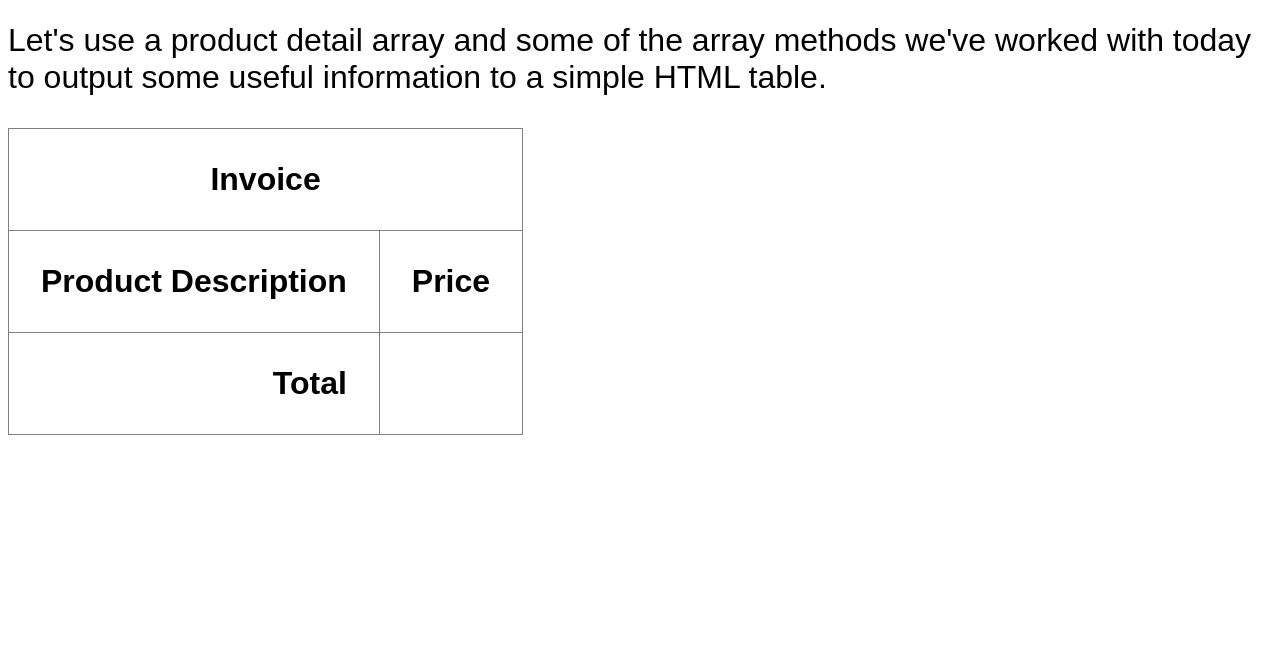
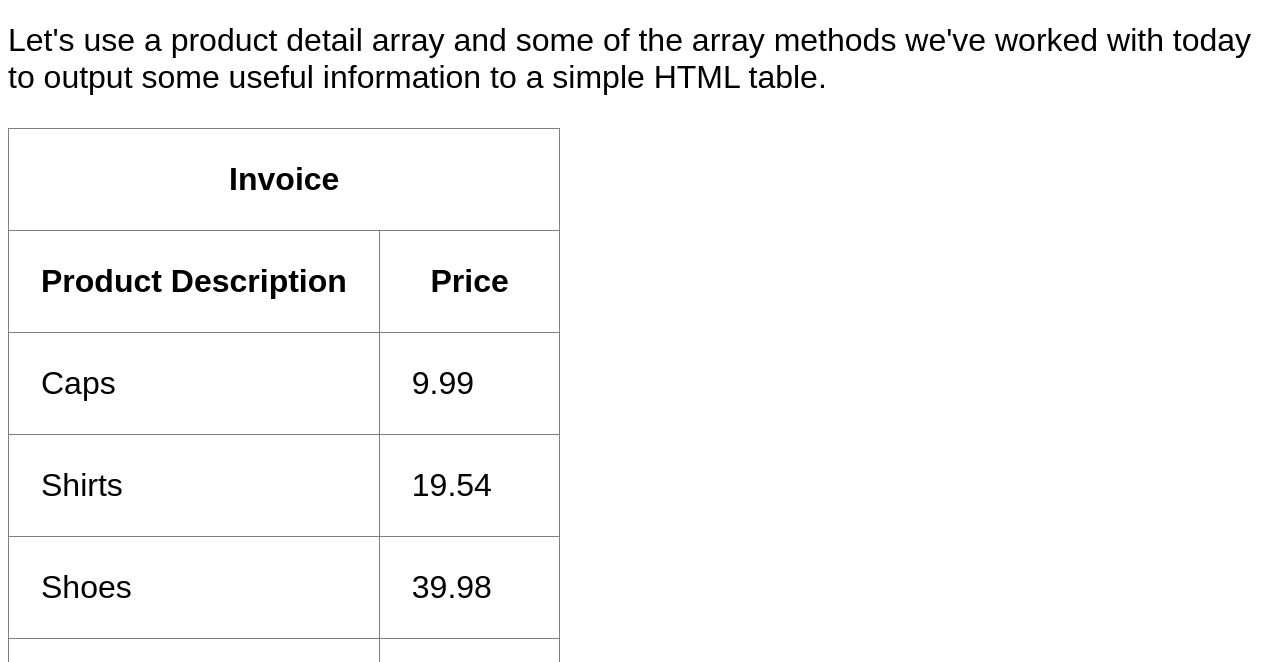
Before and after one commit to PriyanshT/25W-JavaScript-02-Week03, a plain HTML site: page products.html in a window 1280 px wide. Shown: the part 138-800 px from the top of the page. Drawn offline with Linux system fonts and the light colour scheme.

Commit message:
products complete

```diff
--- a/products.html
+++ b/products.html
@@ -33,28 +33,46 @@
 	<script>
 		// STEP 1: Declare and initialize variables
 		// STEP 1a: Grab the parts of the DOM that we need to build the invoice
-
+		var tableBody = document.querySelector("tbody");
+		var priceTd = document.querySelector("td");
 		// STEP 1b: Build the products array in the format 'Product Name: 0.00'
-
+		var products = ["Caps: 9.99", "Shirts: 19.54", "Shoes: 39.98", "Socks: 70.66"];
 		// STEP 1c: Set up invoiceTotal variable - start at zero
-
+		var invoiceTotal = 0;
 		// STEP 2: Build a loop to iterate through the products array
-
+		for (var i = 0; i < products.length; i++) {
+			// console.log(products[i]);
 			// STEP 3: Break apart the product name from the price for each item with split()
-
+			var productArray = products[i].split(": ");
+			// console.log(productArray);
 			// STEP 4: Now we have an array as an element of an array - set the second array element to the product price (as type number)
-
+			var productPrice = Number(productArray[1]);
 			// STEP 5: Add the price of this product to the invoice total
-
+			invoiceTotal += productPrice;
+			console.log(invoiceTotal);
 			// STEP 6: Capture each product name and price as variables
-
+			var productName = productArray[0];
+			console.log(productName);
 			// STEP 7: Create a TR element for this product and price in the invoice table
+			// <tr>
+			// 	<td>Cap</td>
+			// 	<td>9.9</td>
+			// </tr>
+			// var tableTr = "<tr><td>" + productName + "</td><td>" + productPrice + "</td></tr>";
+			var tableTr = document.createElement("tr"); // <tr></tr>
 
 			// STEP 8: Build the string that contains two TD elements each containing one of the item description, and the item price
+			var tableTd = "<td>" + productName + "</td><td>" + productPrice + "</td>";
 
 			// STEP 9: Set the above string as the innerHTML of the new TR element, and then append the new element to the table body (var productList)
+			tableTr.innerHTML = tableTd;
+			console.log(tableTr);
+			tableBody.appendChild(tableTr);
+			// console.log(tableBody);
 
 			// STEP 10: Set the total cost of the invoice as the textContent of the TD in the TFOOT (var totalData), rounding the number to two decimal places
+			priceTd.textContent = "$" + invoiceTotal;
+		}
 	</script>
 </body>
 
```
Lines whose indentation alone changed are shown as unchanged.
